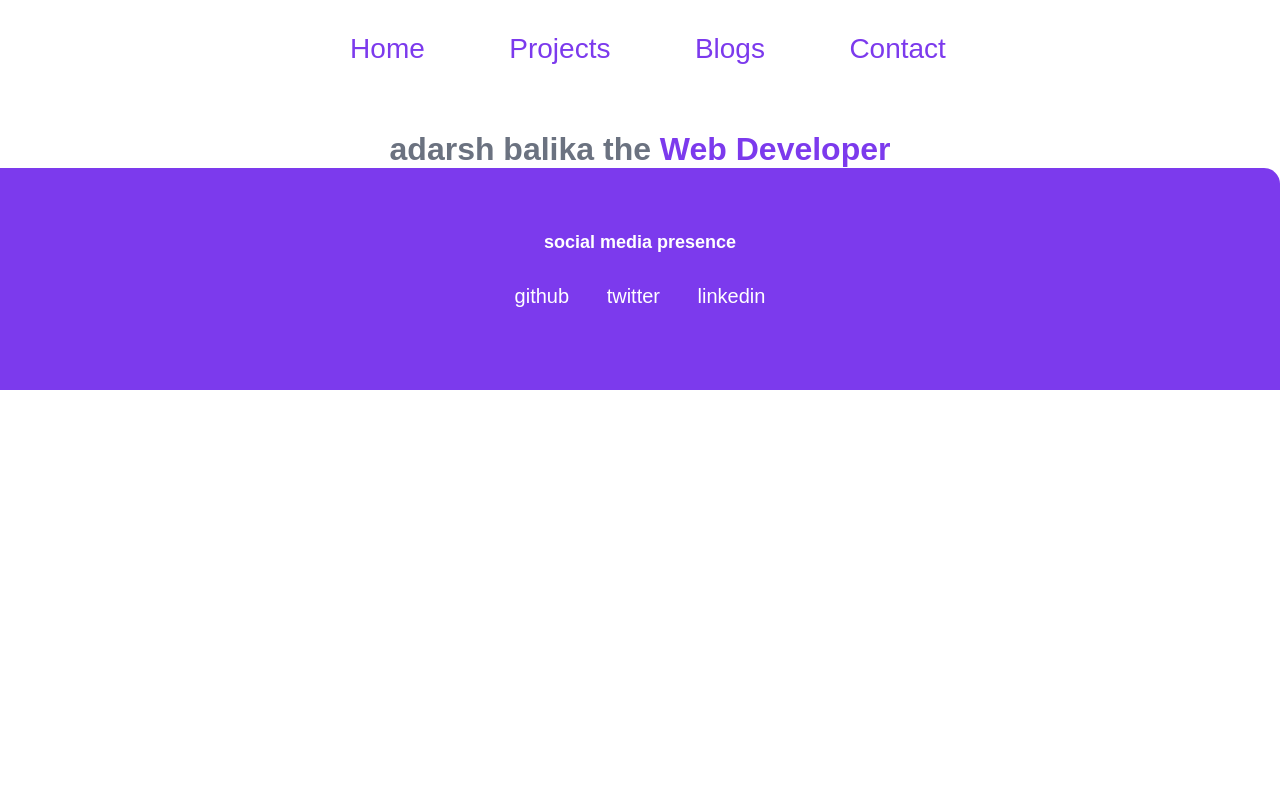
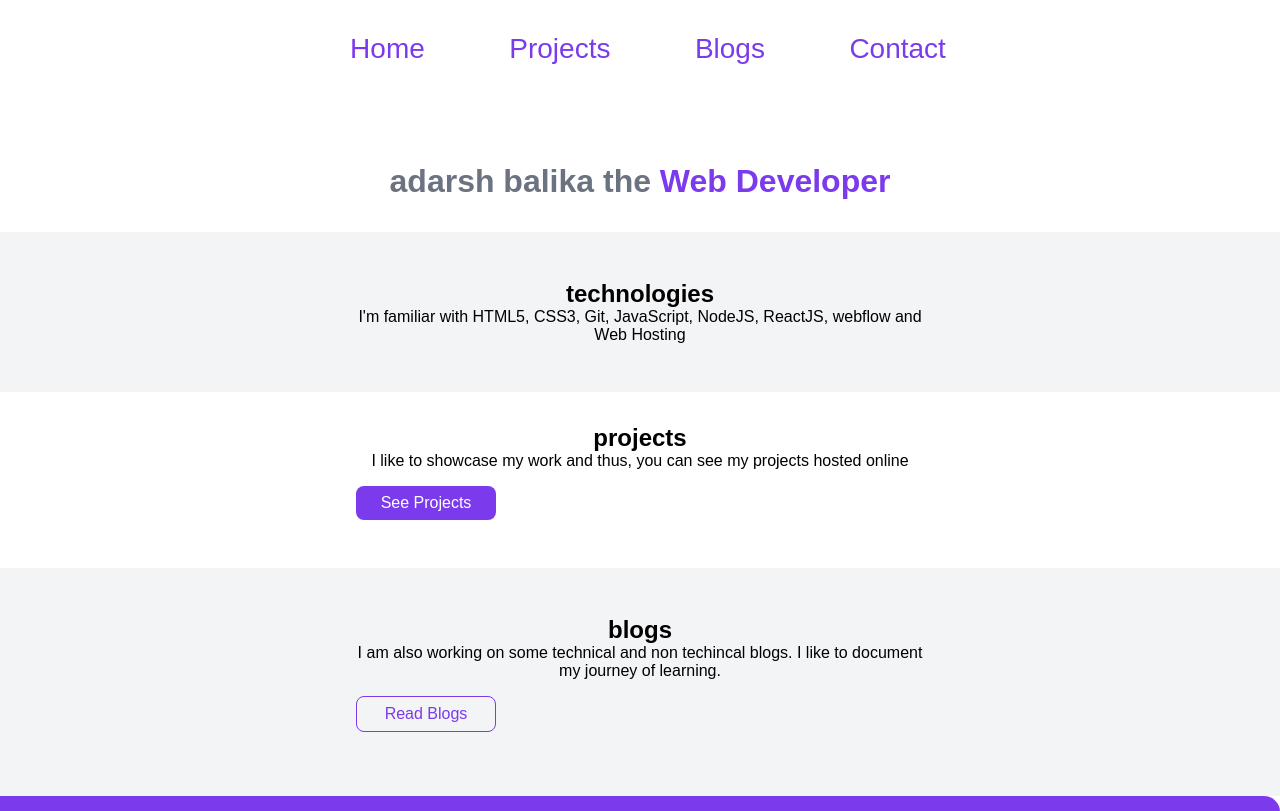
Before and after one commit to eshaan69/adarshbalika, a plain HTML site: page index.html in a window 1280 px wide. Shown: the part 620-1431 px from the top of the page. Before the commit the page ends 1010 px from the top, so only its background shows below. Drawn offline with Linux system fonts and the light colour scheme.

Commit message:
final-page-1

```diff
--- a/index.html
+++ b/index.html
@@ -28,6 +28,30 @@
         <h1 style="color: #6B7280;">adarsh balika the<span style="color: #7C3AED;"> Web Developer</span></h1>
     </div>
 
+    <section class="section ow">
+        <div class="container center">
+            <h1>technologies</h1>
+            <p>I'm familiar with HTML5, CSS3, Git, JavaScript, NodeJS, ReactJS, webflow and Web Hosting</p>
+        </div>
+    </section>
+
+    <section class="section">
+        <div class="container center">
+            <h1>projects</h1>
+            <p>I like to showcase my work and thus, you can see my projects hosted online</p>
+            <a href="#" class="link primary">See Projects</a>
+
+        </div>
+    </section>
+
+    <section class="section ow">
+        <div class="container center">
+            <h1>blogs</h1>
+            <p>I am also working on some technical and non techincal blogs. I like to document my journey of learning.</p>
+            <a href="#" class="link secondary">Read Blogs</a>
+
+        </div>
+    </section>
 
 
     <footer class="footer" id="contact">
--- a/style.css
+++ b/style.css
@@ -68,8 +68,60 @@ img {
 
 .heading-div {
     text-align: center;
+    padding: 2rem;
 }
 
+.section{
+    padding: 2rem;
+    display: block;
+}
+
+.ow{
+    background-color: var(--off-white);
+    padding: 3rem;
+}
+
+.center{
+    max-width: 600px;
+    margin: auto;
+    text-align: center;
+}
+
+.container{
+    padding: 0rem 1rem;
+}
+
+.primary{
+    background-color: var(--primary-color);
+    border-radius: 0.5rem;
+    color: white;
+
+}
+
+.primary:hover{
+    background-color: white;
+    color: var(--primary-color);
+    border: 1px solid var(--primary-color);
+}
+
+.link{
+    padding: 0.5rem 1rem;
+    display: block;
+    max-width: 140px;
+    margin: 1rem 1rem 1rem 0rem;
+}
+
+.secondary{
+    color: var(--primary-color);
+    border-radius: 00.5rem;
+    border: 1px solid var(--primary-color);
+
+}
+
+.secondary:hover{
+    background-color: var(--primary-color);
+    color: white;
+}
 
 
 .footer {
```
